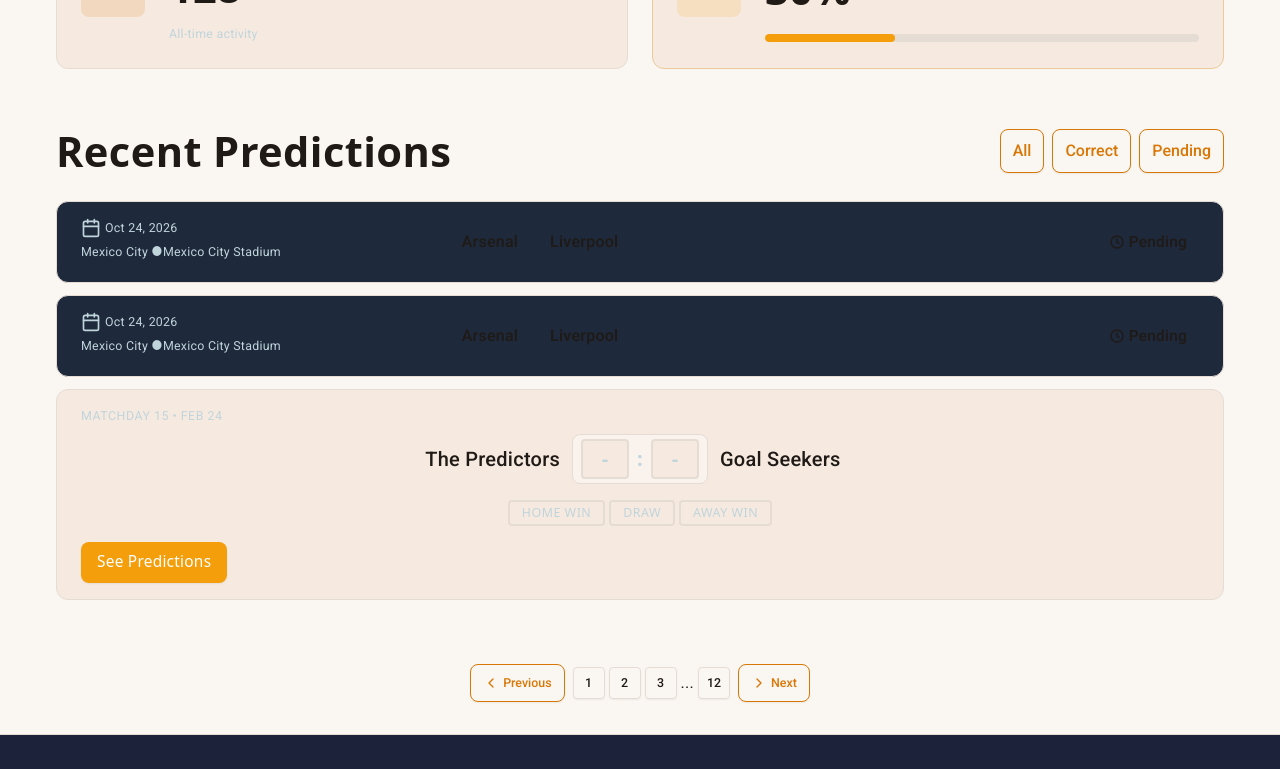
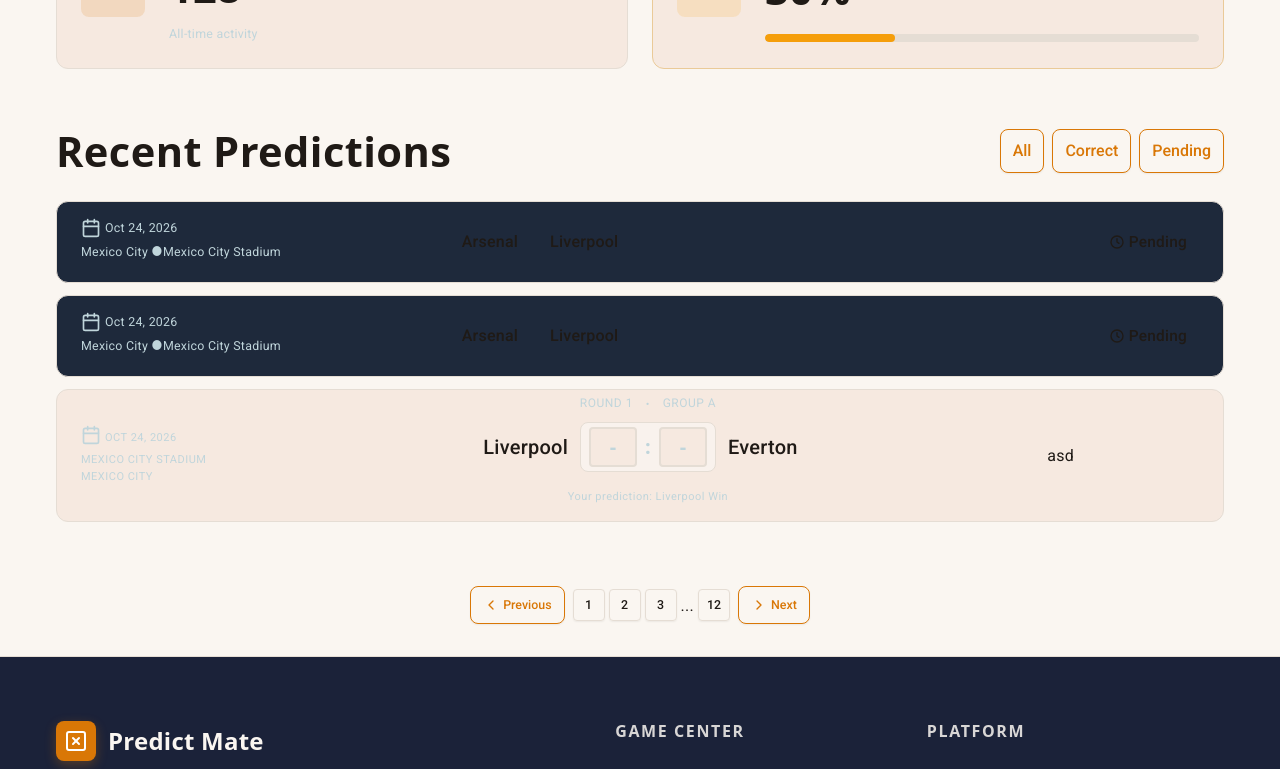
Before and after one commit to hormalno/CLPredictionsApp, a React (Vite) app in the folder frontend/: page /predictions in a window 1280 px wide. Shown: the part 519-1288 px from the top of the page. Built offline with nearby package versions, Linux system fonts and the light colour scheme.

Commit message:
updated match fixture and match prediction

```diff
--- a/frontend/src/features/matches/match-fixture/MatchFixture.css
+++ b/frontend/src/features/matches/match-fixture/MatchFixture.css
@@ -1,76 +1,168 @@
-.prediction-card {
-  gap: var(--spacing-xl);
+.match-item {
+  gap: var(--spacing-sm);
   border: 1px solid var(--color-border);
   display: flex;
   padding: var(--spacing-lg) var(--spacing-xl);
-  background: var(--color-fixture-background);
-  transition: background-color 0.2s ease;
+  transition: transform 0.2s ease, border-color 0.2s ease;
+  border-radius: var(--border-radius-lg);
+  flex-direction: row;
   align-items: center;
-  border-radius: var(--border-radius-lg);
-  justify-content: space-between;
+  background-color: var(--color-surface-elevated);
 }
 
-.prediction-match-info {
-  flex: 2;
+.match-info {
+  color: var(--color-on-surface-secondary);
+  font-size: 11px;
+  letter-spacing: 0.5px;
+  text-transform: uppercase;
+  flex: 0 0 15%;
+  display: flex;
+  flex-direction: column;
+  align-items: flex-start;
+  text-align: center;
 }
 
-.prediction-details {
-  gap: var(--spacing-2xl);
-  flex: 3;
+.match-info-date-row {
   display: flex;
+  align-items: center;
 }
 
-.prediction-date {
-  gap: var(--spacing-xs);
-  color: var(--color-on-surface-secondary);
-  display: flex;
-  font-size: var(--font-size-xs);
-  align-items: center;
-  margin-bottom: var(--spacing-xs);
+.match-info-date {
+  margin-right: var(--spacing-xs);
 }
 
-.prediction-teams {
-    gap: 4px;
-    align-items: flex-start;
-    flex-direction: column;
-  }
+.match-scoreline-wrapper {
+  flex: 0 0 70%;
+  display: flex;
+  flex-direction: column;
+  align-items: center;
+  justify-content: center;
+  position: relative;
+}
 
-  .my-predictions-team-name {
+.match-round-dot {
+  font-size: var(--font-size-lg);
+  line-height: 1;
+  padding: var(--spacing-md);
+}
+
+.match-round {
+  color: var(--color-on-surface-secondary);
+  font-size: 12px;
+  letter-spacing: 0.5px;
+  text-transform: uppercase;
+  position: absolute;
+  top: calc(-1.2 * var(--spacing-2xl));
+  display: flex;
+  flex-direction: row;
+  align-items: center;
+  text-align: center;
+}
+
+.match-scoreline {
+  gap: var(--spacing-md);
+  display: flex;
+  align-items: center;
+  width: 100%;
+}
+
+.score-result:hover {
+  background-color: #c9a86c;
+}
+
+.score-result {
+  gap: var(--spacing-xs);
+  border: 1px solid var(--color-border);
+  display: flex;
+  padding: var(--spacing-xs) var(--spacing-sm);
+  align-items: center;
+  border-radius: var(--border-radius-md);
+  background-color: color-mix(in srgb, var(--color-surface) 80%, transparent);
+  cursor: pointer;
+}
+
+.score-button {
   color: var(--color-on-surface);
+  width: 48px;
+  border: 2px solid var(--color-border);
+  height: 40px;
+  outline: none;
+  padding: 0;
   font-size: var(--font-size-lg);
+  text-align: center;
+  transition: border-color 0.2s ease, box-shadow 0.2s ease;
+  font-family: var(--font-family-heading);
+  font-weight: var(--font-weight-heading);
+  border-radius: var(--border-radius-sm);
+  background-color: var(--color-surface-elevated);
+  cursor: pointer;
+}
+
+.score-separator {
+  color: var(--color-on-surface-secondary);
+  padding: 0 var(--spacing-xs);
+  font-size: var(--font-size-lg);
+  font-family: var(--font-family-heading);
+  font-weight: var(--font-weight-heading);
+}
+
+.team-home {
+  flex: 1;
+  font-size: var(--font-size-lg);
+  text-align: right;
   font-weight: var(--font-weight-medium);
 }
 
-.prediction-box {
-  color: var(--color-on-surface-secondary);
+.team-away {
+  flex: 1;
+  font-size: var(--font-size-lg);
+  text-align: left;
+  font-weight: var(--font-weight-medium);
+}
+
+.prediction-outcome {
+  gap: var(--spacing-xs);
   display: flex;
+  margin-top: var(--spacing-lg);
+  justify-content: center;
+}
+
+.match-actions {
+  flex: 0 0 15%;
+  display: flex;
+  justify-content: flex-end;
+  align-items: center;
+  font-size: 11px;
+}
+
+.match-actions .title {
+  font-weight: var(--font-weight-medium);
+  font-size: var(--font-size-xs);
+  text-transform: uppercase;
+}
+
+.friend-scores {
+  gap: var(--spacing-xs);
+  display: flex;
+  border-top: 2px solid #c9a86c;
+  padding: var(--spacing-sm) var(--spacing-sm) 0;
   flex-direction: column;
 }
 
-.prediction-box .box-label {
-  color: var(--color-on-surface-secondary);
+.friend-score-item {
+  display: flex;
+  justify-content: space-between;
   font-size: var(--font-size-xs);
-  margin-bottom: 2px;
-  text-transform: uppercase;
+  gap: var(--spacing-md);
 }
 
-.prediction-box .box-footer {
-  color: var(--color-on-surface);
-  font-weight: var(--font-weight-medium);
+.your-score-item {
+  display: flex;
+  border-top: 1px solid #c9a86c;
+  justify-content: space-between;
+  font-size: var(--font-size-xs);
 }
 
-.prediction-status {
-  flex: 1;
-  display: flex;
-  justify-content: flex-end;
+.friend-points {
+  color: #c9a86c;
 }
-
-.prediction-status .status-badge {
-  gap: var(--spacing-xs);
-  display: inline-flex;
-  padding: var(--spacing-xs) var(--spacing-md);
-  font-size: var(--font-size-sm);
-  align-items: center;
-  font-weight: var(--font-weight-medium);
-  border-radius: var(--border-radius-full);
-}
--- a/frontend/src/features/matches/match-fixture/MatchFixture.tsx
+++ b/frontend/src/features/matches/match-fixture/MatchFixture.tsx
@@ -1,10 +1,15 @@
+import { useNavigate } from 'react-router-dom';
 import './MatchFixture.css';
 
 const MatchFixture = () => {
+    const navigate = useNavigate();
+
     return (
-        <div className="prediction-card">
-                <div className="prediction-match-info">
-                    <div className="prediction-date">
+        <div>
+            <div className="match-item">
+                <div className="match-info">
+                    <div className="match-info-date-row">
+                        <span className='match-info-date'>
                             <svg
                                 fill="none"
                                 width="20"
@@ -28,39 +33,44 @@ const MatchFixture = () => {
                                 <line x1="8" x2="8" y1="2" y2="6"></line>
                                 <line x1="3" x2="21" y1="10" y2="10"></line>
                             </svg>
+                        </span>
                         <span><text>Oct 24, 2026</text></span>
                     </div>
-                    <div className="prediction-date">
-                        Mexico City ●Mexico City Stadium
+                    <div><text>Mexico City Stadium</text></div>
+                    <div><text>Mexico City</text></div>
+                </div>
+                <div className="match-scoreline-wrapper">
+                    <div className='match-round'>
+                        Round 1 <span className="match-round-dot">·</span> Group A
+                    </div>
+                    <div className="match-scoreline">
+                        <span className="team-home"><text>Liverpool</text></span>
+                        <div className="score-result" onClick={() => navigate('/fixtures')}>
+                            <button className="score-button">1</button>
+                            <span className="score-separator"><text>:</text></span>
+                            <button className="score-button">2</button>
+                        </div>
+                        <span className="team-away"><text>Manchester United</text></span>
                     </div>
                 </div>
-                <div className="prediction-details">
-                  <div className="prediction-box">
-                    <span className="box-footer"><text>Arsenal</text></span>
+                <div className="match-actions">
+                    <div className="match-friends-scores">
+                        <div className="friend-scores">
+                            <div className="friend-score-item">
+                                <span className="friend-name">Alex</span>
+                                <span className="friend-points">+10 pts</span>
                             </div>
-                  <div className="prediction-box">
-                    <span className="box-footer"><text>Liverpool</text></span>
+                            <div className="friend-score-item">
+                                <span className="friend-name">Jordan</span>
+                                <span className="friend-points">+3 pts</span>
+                            </div>
+                            <div className="your-score-item">
+                                <span className="friend-name">You</span>
+                                <span className="friend-points">+3 pts</span>
                             </div>
                         </div>
-                <div className="prediction-status">
-                  <span className="pending status-badge">
-                    <svg
-                      width="16"
-                      xmlns="http://www.w3.org/2000/svg"
-                      height="16"
-                      viewBox="0 0 24 24"
-                    >
-                      <path
-                        d="M3 12a9 9 0 1 0 18 0a9 9 0 1 0-18 0m9 0l3 2m-3-7v5"
-                        fill="none"
-                        stroke="currentColor"
-                        stroke-width="2"
-                        stroke-linecap="round"
-                        stroke-linejoin="round"
-                      ></path>
-                    </svg>
-                    <span><text>Pending</text></span>
-                  </span>
+                    </div>
+                </div>
             </div>
         </div>
     );
--- /dev/null
+++ b/frontend/src/features/matches/match-fixture/MatchFixture2.css
@@ -0,0 +1,76 @@
+.prediction-card {
+  gap: var(--spacing-xl);
+  border: 1px solid var(--color-border);
+  display: flex;
+  padding: var(--spacing-lg) var(--spacing-xl);
+  background: var(--color-fixture-background);
+  transition: background-color 0.2s ease;
+  align-items: center;
+  border-radius: var(--border-radius-lg);
+  justify-content: space-between;
+}
+
+.prediction-match-info {
+  flex: 2;
+}
+
+.prediction-details {
+  gap: var(--spacing-2xl);
+  flex: 3;
+  display: flex;
+}
+
+.prediction-date {
+  gap: var(--spacing-xs);
+  color: var(--color-on-surface-secondary);
+  display: flex;
+  font-size: var(--font-size-xs);
+  align-items: center;
+  margin-bottom: var(--spacing-xs);
+}
+
+.prediction-teams {
+    gap: 4px;
+    align-items: flex-start;
+    flex-direction: column;
+  }
+
+  .my-predictions-team-name {
+  color: var(--color-on-surface);
+  font-size: var(--font-size-lg);
+  font-weight: var(--font-weight-medium);
+}
+
+.prediction-box {
+  color: var(--color-on-surface-secondary);
+  display: flex;
+  flex-direction: column;
+}
+
+.prediction-box .box-label {
+  color: var(--color-on-surface-secondary);
+  font-size: var(--font-size-xs);
+  margin-bottom: 2px;
+  text-transform: uppercase;
+}
+
+.prediction-box .box-footer {
+  color: var(--color-on-surface);
+  font-weight: var(--font-weight-medium);
+}
+
+.prediction-status {
+  flex: 1;
+  display: flex;
+  justify-content: flex-end;
+}
+
+.prediction-status .status-badge {
+  gap: var(--spacing-xs);
+  display: inline-flex;
+  padding: var(--spacing-xs) var(--spacing-md);
+  font-size: var(--font-size-sm);
+  align-items: center;
+  font-weight: var(--font-weight-medium);
+  border-radius: var(--border-radius-full);
+}
--- /dev/null
+++ b/frontend/src/features/matches/match-fixture/MatchFixture2.tsx
@@ -0,0 +1,69 @@
+import './MatchFixture2.css';
+
+const MatchFixture2 = () => {
+    return (
+        <div className="prediction-card">
+                <div className="prediction-match-info">
+                    <div className="prediction-date">
+                        <svg
+                        fill="none"
+                        width="20"
+                        xmlns="http://www.w3.org/2000/svg"
+                        height="20"
+                        stroke="currentColor"
+                        viewBox="0 0 24 24"
+                        stroke-width="2"
+                        stroke-linecap="round"
+                        stroke-linejoin="round"
+                        >
+                        <rect
+                            x="3"
+                            y="4"
+                            rx="2"
+                            ry="2"
+                            width="18"
+                            height="18"
+                        ></rect>
+                        <line x1="16" x2="16" y1="2" y2="6"></line>
+                        <line x1="8" x2="8" y1="2" y2="6"></line>
+                        <line x1="3" x2="21" y1="10" y2="10"></line>
+                        </svg>
+                        <span><text>Oct 24, 2026</text></span>
+                    </div>
+                    <div className="prediction-date">
+                        Mexico City ●Mexico City Stadium
+                    </div>
+                </div>
+                <div className="prediction-details">
+                  <div className="prediction-box">
+                    <span className="box-footer"><text>Arsenal</text></span>
+                  </div>
+                  <div className="prediction-box">
+                    <span className="box-footer"><text>Liverpool</text></span>
+                  </div>
+                </div>
+                <div className="prediction-status">
+                  <span className="pending status-badge">
+                    <svg
+                      width="16"
+                      xmlns="http://www.w3.org/2000/svg"
+                      height="16"
+                      viewBox="0 0 24 24"
+                    >
+                      <path
+                        d="M3 12a9 9 0 1 0 18 0a9 9 0 1 0-18 0m9 0l3 2m-3-7v5"
+                        fill="none"
+                        stroke="currentColor"
+                        stroke-width="2"
+                        stroke-linecap="round"
+                        stroke-linejoin="round"
+                      ></path>
+                    </svg>
+                    <span><text>Pending</text></span>
+                  </span>
+                </div>
+              </div>
+    );
+};
+
+export default MatchFixture2;
--- a/frontend/src/features/matches/match-prediction/MatchPrediction.css
+++ b/frontend/src/features/matches/match-prediction/MatchPrediction.css
@@ -1,26 +1,79 @@
-.match-item {
+.match-prediction-item {
   gap: var(--spacing-sm);
   border: 1px solid var(--color-border);
   display: flex;
   padding: var(--spacing-lg) var(--spacing-xl);
   transition: transform 0.2s ease, border-color 0.2s ease;
   border-radius: var(--border-radius-lg);
-  flex-direction: column;
+  flex-direction: row;
+  align-items: center;
   background-color: var(--color-surface-elevated);
 }
 
-.match-info {
+.match-prediction-info {
   color: var(--color-on-surface-secondary);
-  font-size: var(--font-size-xs);
+  font-size: 11px;
   letter-spacing: 0.5px;
   text-transform: uppercase;
+  flex: 0 0 15%;
+  display: flex;
+  flex-direction: column;
+  align-items: flex-start;
+  text-align: center;
 }
 
-.match-scoreline {
+.match-prediction-info-date-row {
+  display: flex;
+  align-items: center;
+}
+
+.match-prediction-info-date {
+  margin-right: var(--spacing-xs);
+}
+
+.match-prediction-round-dot {
+  font-size: var(--font-size-lg);
+  line-height: 1;
+  padding: var(--spacing-md);
+}
+
+.match-prediction-round {
+  color: var(--color-on-surface-secondary);
+  font-size: 12px;
+  letter-spacing: 0.5px;
+  text-transform: uppercase;
+  position: absolute;
+  top: calc(-1 * var(--spacing-xl));
+  display: flex;
+  flex-direction: row;
+  align-items: center;
+  text-align: center;
+}
+
+.match-prediction-scoreline-wrapper {
+  flex: 0 0 70%;
+  display: flex;
+  flex-direction: column;
+  align-items: center;
+  justify-content: center;
+  position: relative;
+  padding-top: var(--spacing-lg);
+}
+
+.match-prediction-actions {
+  flex: 0 0 15%;
+  display: flex;
+  flex-direction: column;
+  justify-content: center;
+  align-items: flex-start;
+  gap: var(--spacing-xs);
+}
+
+.match-prediction-scoreline {
   gap: var(--spacing-md);
   display: flex;
   align-items: center;
-  justify-content: space-between;
+  width: 100%;
 }
 
 .prediction-inputs {
@@ -63,7 +116,7 @@
   color: var(--color-on-surface-secondary);
 }
 
-.score-separator {
+.match-prediction-score-separator {
   color: var(--color-on-surface-secondary);
   padding: 0 var(--spacing-xs);
   font-size: var(--font-size-lg);
@@ -71,80 +124,29 @@
   font-weight: var(--font-weight-heading);
 }
 
-.team-home {
+.match-prediction-team-home {
   flex: 1;
   font-size: var(--font-size-lg);
   text-align: right;
   font-weight: var(--font-weight-medium);
 }
 
-.team-away {
+.match-prediction-team-away {
   flex: 1;
   font-size: var(--font-size-lg);
   text-align: left;
   font-weight: var(--font-weight-medium);
 }
 
-.outcome-buttons {
+.prediction-outcome {
   gap: var(--spacing-xs);
   display: flex;
-  margin-top: var(--spacing-sm);
+  margin-top: var(--spacing-lg);
   justify-content: center;
 }
 
-.outcome-btn {
+.prediction-outcome text {
   color: var(--color-on-surface-secondary);
-  border: 2px solid var(--color-border);
-  cursor: pointer;
-  padding: var(--spacing-xs) var(--spacing-md);
-  font-size: var(--font-size-xs);
-  transition: all 0.2s ease;
-  font-family: var(--font-family-heading);
-  font-weight: var(--font-weight-medium);
-  border-radius: var(--border-radius-sm);
+  font-size: 11px;
   letter-spacing: 0.5px;
-  text-transform: uppercase;
-  background-color: transparent;
 }
-
-.outcome-btn:hover {
-  color: var(--color-on-surface);
-  border-color: var(--color-accent);
-}
-
-.outcome-btn[data-selected="true"] {
-  color: var(--color-on-accent);
-  box-shadow: 0 0 10px color-mix(in srgb, var(--color-accent) 30%, transparent);
-  border-color: var(--color-accent);
-  background-color: var(--color-accent);
-}
-
-.save-prediction-btn {
-  color: var(--color-on-primary);
-  border: none;
-  cursor: pointer;
-  display: inline-flex;
-  padding: var(--spacing-md) var(--spacing-xl);
-  font-size: var(--font-size-base);
-  align-self: center;
-  box-shadow: var(--shadow-level-1);
-  margin-top: var(--spacing-lg);
-  transition: all 0.2s ease;
-  align-items: center;
-  font-family: var(--font-family-heading);
-  font-weight: var(--font-weight-medium);
-  border-radius: var(--border-radius-control);
-  justify-content: center;
-  background-color: var(--color-primary);
-}
-
-.save-prediction-btn:hover {
-  transform: translateY(-2px);
-  box-shadow: var(--shadow-level-2);
-  background-color: color-mix(in srgb, var(--color-primary) 85%, white);
-}
-
-.save-prediction-btn:active {
-  transform: translateY(0);
-  box-shadow: var(--shadow-level-1);
-}
--- a/frontend/src/features/matches/match-prediction/MatchPrediction.tsx
+++ b/frontend/src/features/matches/match-prediction/MatchPrediction.tsx
@@ -3,12 +3,45 @@ import './MatchPrediction.css';
 const MatchPrediction = () => {
     return (
         <div>
-            <div className="match-item">
-                <div className="match-info">
-                <span><text>Matchday 15 • Feb 24</text></span>
+            <div className="match-prediction-item">
+                <div className="match-prediction-info">
+                    <div className="match-prediction-info-date-row">
+                        <span className='match-prediction-info-date'>
+                            <svg
+                                fill="none"
+                                width="20"
+                                xmlns="http://www.w3.org/2000/svg"
+                                height="20"
+                                stroke="currentColor"
+                                viewBox="0 0 24 24"
+                                stroke-width="2"
+                                stroke-linecap="round"
+                                stroke-linejoin="round"
+                                >
+                                <rect
+                                    x="3"
+                                    y="4"
+                                    rx="2"
+                                    ry="2"
+                                    width="18"
+                                    height="18"
+                                ></rect>
+                                <line x1="16" x2="16" y1="2" y2="6"></line>
+                                <line x1="8" x2="8" y1="2" y2="6"></line>
+                                <line x1="3" x2="21" y1="10" y2="10"></line>
+                            </svg>
+                        </span>
+                        <span><text>Oct 24, 2026</text></span>
                     </div>
-                <div className="match-scoreline">
-                <span className="team-home"><text>The Predictors</text></span>
+                    <div><text>Mexico City Stadium</text></div>
+                    <div><text>Mexico City</text></div>
+                </div>
+                <div className="match-prediction-scoreline-wrapper">
+                    <div className='match-prediction-round'>
+                        Round 1 <span className="match-prediction-round-dot">·</span> Group A
+                    </div>
+                    <div className="match-prediction-scoreline">
+                        <span className="match-prediction-team-home"><text>Liverpool</text></span>
                         <div className="prediction-inputs">
                             <input
                             type="number"
@@ -18,7 +51,7 @@ const MatchPrediction = () => {
                             data-prediction="home"
                             className="input score-input"
                             />
-                    <span className="score-separator"><text>:</text></span>
+                            <span className="match-prediction-score-separator"><text>:</text></span>
                             <input
                             type="number"
                             max="99"
@@ -28,36 +61,15 @@ const MatchPrediction = () => {
                             className="input score-input"
                             />
                         </div>
-                <span className="team-away"><text>Goal Seekers</text></span>
+                        <span className="match-prediction-team-away"><text>Everton</text></span>
                     </div>
-                <div className="outcome-buttons">
-                <button
-                    type="button"
-                    data-outcome="home"
-                    className="outcome-btn button"
-                >
-                    <text>Home Win</text>
-                </button>
-                <button
-                    type="button"
-                    data-outcome="draw"
-                    className="outcome-btn button"
-                >
-                    <text>Draw</text>
-                </button>
-                <button
-                    type="button"
-                    data-outcome="away"
-                    className="outcome-btn button"
-                >
-                    <text>Away Win</text>
-                </button>
+                    <div className='prediction-outcome'>
+                        <text>Your prediction: Liverpool Win</text>
                     </div>
-                <a href="#">
-                <div className="see-predictions-btn">
-                    <span>See Predictions</span>
                 </div>
-                </a>
+                <div className="match-prediction-actions">
+                    asd
+                </div>
             </div>
         </div>
     );
--- a/frontend/src/features/predictions/PredictionPage.tsx
+++ b/frontend/src/features/predictions/PredictionPage.tsx
@@ -1,6 +1,6 @@
 import Navigation from "../../components/navigation/Navigation";
 import Footer from "../../components/footer/Footer";
-import MatchFixture from "../matches/match-fixture/MatchFixture";
+import MatchFixture from "../matches/match-fixture/MatchFixture2";
 import MatchPrediction from "../matches/match-prediction/MatchPrediction";
 import './PredictionPage.css';
 
```
Also changed, not shown: frontend/src/features/home/results/Results.css (+8 -8 lines), frontend/src/features/league/fixtures/Fixtures.tsx (+4 -4 lines), 1 other file (tests, documents, lock files or other folders). Lines whose indentation alone changed are shown as unchanged.
